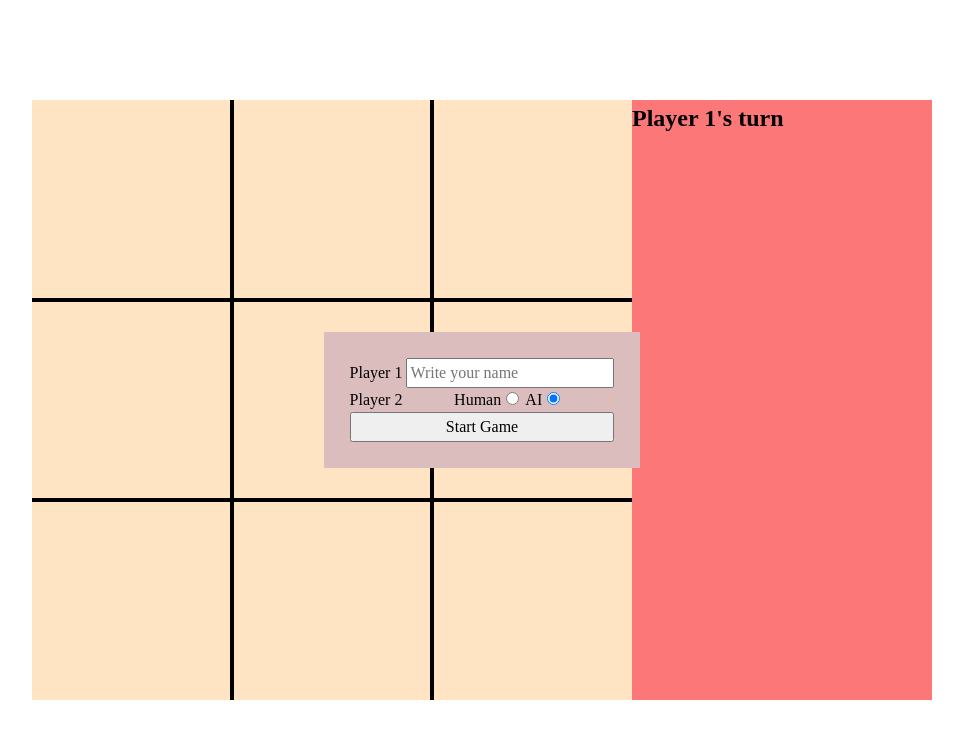
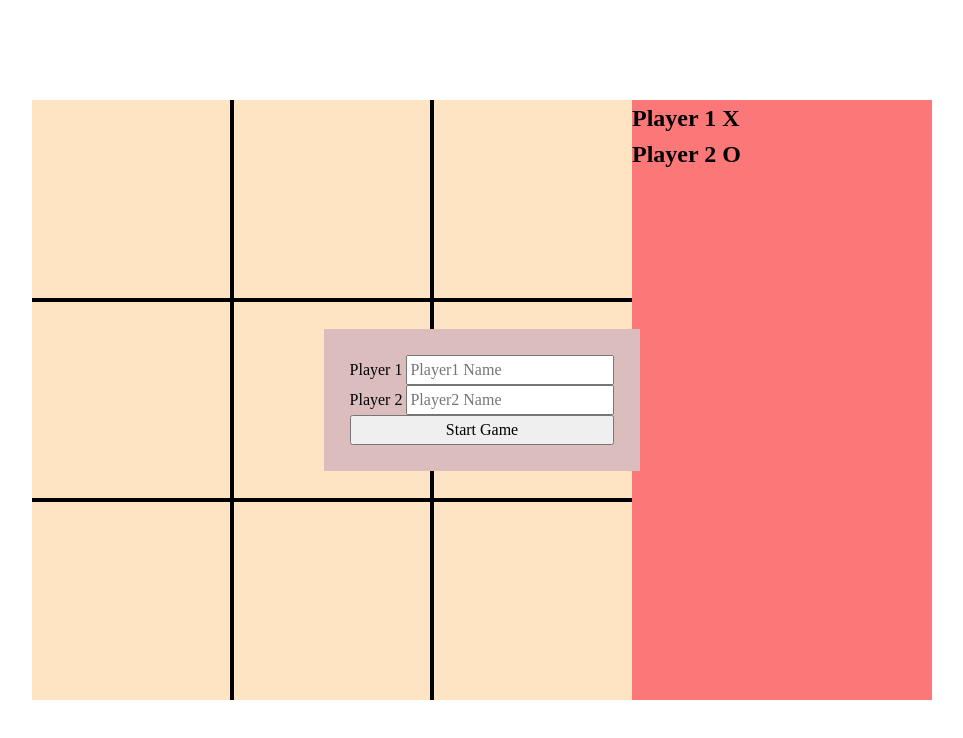
Before and after one commit to rainx5000/Tic-Tac-Toe, a plain HTML site: page index.html in a window 1280 px wide. Shown: the whole page, without its empty margins (158-1121 px from the left). Drawn offline with Linux system fonts and the light colour scheme.

Commit message:
Restarting the project again, keeping most of html and css the same, restarting the js

```diff
--- a/index.html
+++ b/index.html
@@ -20,20 +20,20 @@
         <div class="cell"></div>
     </div>
     <div class="game-info">
-        <h2 class="turn-display">Player 1's turn</h2>
+        <h2 class="turn-display">Player 1 X</h2>
+        <h2 class="turn-display">Player 2 O</h2>
     </div>
 </div>
 <form class="menu">
     <div class="player1-container">
         <label for="player1-input">Player 1
-        <input type="text" id="player1-input" placeholder="Write your name"></label>
+        <input type="text" id="player1-input" placeholder="Player1 Name"></label>
     </div>
     <div class="player2-container">
-        <label for="player2-input" class="player2-label">Player 2</label>
-        <label for="">Human</label><input type="radio" name="player2" class="player2-input">
-        <label for="">AI</label><input type="radio" name="player2" class="player2-input" checked>
-        <input type="text" id="player2-input" placeholder="Write your name" class="display-off">
+        <label for="player2-input" class="player2-label">Player 2
+        <input type="text" id="player2-input" placeholder="Player2 Name"></label>
     </div>
+
     <button class="menu-submit-btn">Start Game</button>
 
 </form>
@@ -42,3 +42,7 @@
     <script src="script.js"></script>
 </body>
 </html>
+
+
+<!-- <label for="">Human</label><input type="radio" name="player2" class="player2-input-human">
+<label for="">AI</label><input type="radio" name="player2" class="player2-input-ai" checked> -->
--- a/script.js
+++ b/script.js
@@ -1,13 +1,180 @@
-const menuBtn = document.querySelector('.menu-submit-btn');
-const menu = document.querySelector('.menu');
-const menuPlayer1 = document.querySelector('#player1-input')
 
-menu.addEventListener('submit', (e) => {
-    e.preventDefault();
-    console.log(menuPlayer1.value)
-    console.log(menuPlayer1.value)
-})
 
-menuBtn.addEventListener('click', (e) => {
-    // console.log(menuPlayer1.)
-})
+//create a DOM module where it will return every value of every btn on menu
+//create a controller that handles those values into the game
+//create a gameboard
+
+
+
+// document.body.addEventListener('mousedown', (e) => {
+//     console.log(e.target.dataset.cell)
+// })
+
+// const DOM = (() => {
+//     const menuBtn = document.querySelector('.menu-submit-btn');
+//     const menuForm = document.querySelector('.menu');
+//     const Player1Input = document.querySelector('#player1-input');
+//     const Player2AIOption = document.querySelector('.player2-input-ai');
+//     const Player2HumanOption = document.querySelector('.player2-input-human');
+//     const menuPlayer2Input = document.querySelector('.player2-name');
+//     const cells = document.querySelectorAll('.cell');
+//     const turnDisplay = document.querySelector('.turn-display');
+
+//     cells.forEach((cell, index) => {
+//         cell.dataset.cell = (index+1).toString();
+//     })
+
+//     // let player1Name = '';
+//     // Player1Input.addEventListener('input', player)
+
+
+
+//     // const player1 = function() {
+//     //     player1Name = Player1Input.value
+//     // }
+
+//     // const player1 = (Player1Input) => {
+//     //     Player1Input.addEventListener('input', player)
+//     // }
+
+
+
+
+
+
+//     return {
+//         menuBtn,
+//         menuForm,
+//         Player1Input,
+//         Player2AIOption,
+//         Player2HumanOption,
+//         menuPlayer2Input,
+//         cells,
+//         turnDisplay,
+//         players: [Player1Input, menuPlayer2Input],
+//         // player1Name,
+//         // player1,
+//         // // player1: function() {
+//         // //     return 'hello'
+//         // // }
+//     }
+// })();
+
+
+
+
+// const menuController = (() => {
+//     const player1Input = DOM.Player1Input;
+//     const player2Input = DOM.menuPlayer2Input;
+//     const players = DOM.players;
+//     const AI = 'AI';
+
+//     let player1Name;
+//     let player2Name;
+
+
+
+//     //event listeners update the names based on the user input
+//     player1Input.addEventListener('input', (e) => {
+//         player1Name = player1Input.value;
+//     })
+//     player2Input.addEventListener('input', (e) => {
+//         player2Name = player2Input.value;
+//     })
+
+
+
+//     DOM.menuForm.addEventListener('click', (e) => {
+//         if (e.target.classList.contains('player2-input-ai')) {
+//             DOM.menuPlayer2Input.classList.add('display-off')
+
+//         } else if (e.target.classList.contains('player2-input-human')) {
+//             DOM.menuPlayer2Input.classList.remove('display-off')
+//         }
+//     })
+
+//     DOM.menuForm.addEventListener('submit', (e) => {
+//         e.preventDefault();
+//         DOM.menuForm.classList.add('display-off');
+//     })
+
+//     const playerFactory = (name) => {
+//         name = name
+//         marker = name == player1Name ? 'x' : 'o';
+//         return {name, marker}
+//     }
+
+
+//     return {
+//         player1: function(){
+//             return playerFactory(player1Name)
+//         },
+//         player2: function(){
+//             if (DOM.Player2AIOption.checked) {
+//                 return playerFactory(AI)
+//             } else {
+//                 return playerFactory(player2Name)
+//             }
+//         },
+//     }
+// })()
+
+
+
+
+
+
+// const gameBoard = (() => {
+// //    const player1 = DOM.player1();
+// //    const player2 = DOM.player2();
+
+//     const winConditions = [
+//         [1,2,3],
+//         [4,5,6],
+//         [7,8,9],
+//         [1,4,7],
+//         [2,5,8],
+//         [3,6,9],
+//         [1,3,9],
+//         [3,6,7]
+//     ]
+//     let current = 'x';
+
+
+//     return {
+//         winConditions,
+//         current
+
+
+//     }
+// })()
+
+// const gameController = (() => {
+
+// })()
+
+
+
+
+
+
+
+
+
+
+
+
+
+
+
+
+    // menu.addEventListener('submit', (e) => {
+    //         e.preventDefault();
+    //         player1 = playerFactory(menuPlayer1.value) //player always going to factory function
+    //         if (Player2AI.checked) {
+    //             console.log('ai')//ai to ai object
+    //         } else {
+    //             player2 = playerFactory(menuPlayer2Input.value) //player to factory function
+
+    //         }
+    //     })
--- a/styles.css
+++ b/styles.css
@@ -128,10 +128,10 @@ body {
     background-color: rgb(219, 189, 189);
     padding: 2%;
 }
-
+/*
 .player2-container .player2-label {
     margin-right: 18%;
-}
+} */
 
 /* game-info */
 .game-info {
```
